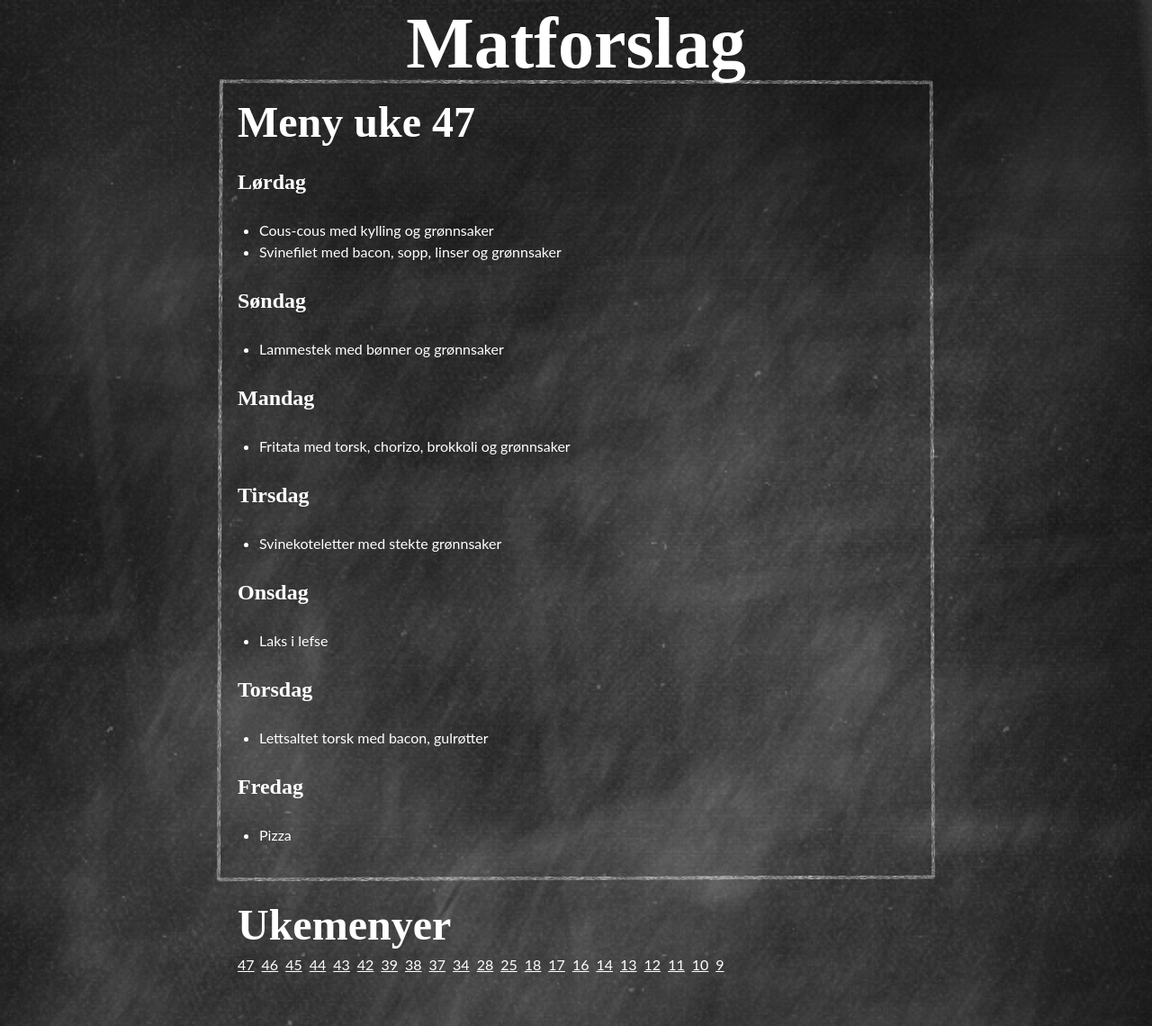
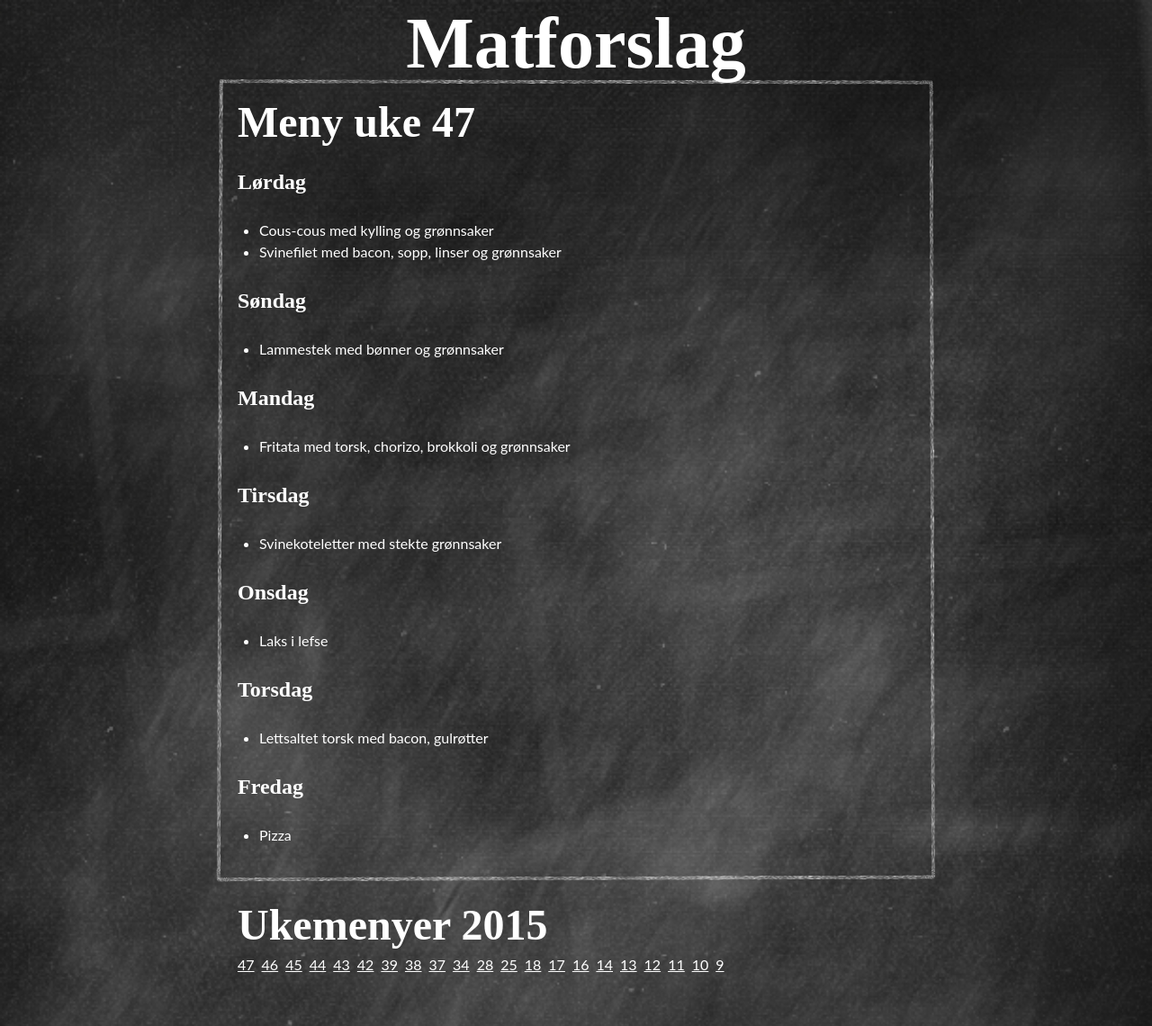
Before and after one commit to arejoh/matforslag, a Jekyll site: the page built from index.markdown, in a window 1280 px wide. Shown: the whole page at 90% size. Built offline with Jekyll 4.4.1, drawn with Linux system fonts in a browser that asks for light colours.

```diff
--- a/_includes/ukemenyer.html
+++ b/_includes/ukemenyer.html
@@ -1,11 +1,16 @@
-{% assign pages=site.pages | sort: 'week'  %}
+{% assign pages=site.pages | group_by: 'year'  %}
 <nav class="week-menus">
-  <h1 class="week-menus__title">Ukemenyer</h1>
+  {% for p in pages reversed %}
+    {% if p.name != '' %}
+  <h1 class="week-menus__title">Ukemenyer {{ p.name }}</h1>
   <ul class="week-menus__list">
-    {% for p in pages reversed %}
-      {% if p.type == "menu" %}
-        <li><a href="{{ site.baseurl }}{{ p.url }}">{{ p.week }}</li>
-      {% endif %}
-    {% endfor %}
+      {% assign items=p.items | sort: 'week' %}
+      {% for i in items reversed %}
+        {% if i.type == "menu" %}
+    <li><a href="{{ site.baseurl }}{{ i.url }}">{{ i.week }}</a></li>
+        {% endif %}
+      {% endfor %}
   </ul>
+    {% endif%}
+  {% endfor%}
 </nav>
```
